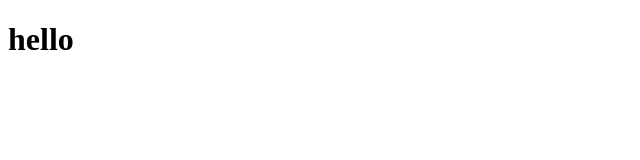
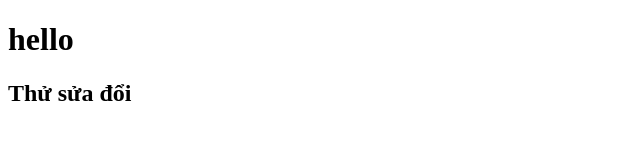
Before and after one commit to sinhhuy/lap-trinh-html-css-js, a plain HTML site: page index.html in a window 1280 px wide. Shown: the whole page, without its empty margins (0-640 px from the left). Drawn offline with Linux system fonts and the light colour scheme.

Commit message:
thử sửa đổi

```diff
--- a/index.html
+++ b/index.html
@@ -7,5 +7,6 @@
 </head>
 <body>
     <h1>hello</h1>
+    <h2>Thử sửa đổi</h2>
 </body>
 </html>
```
